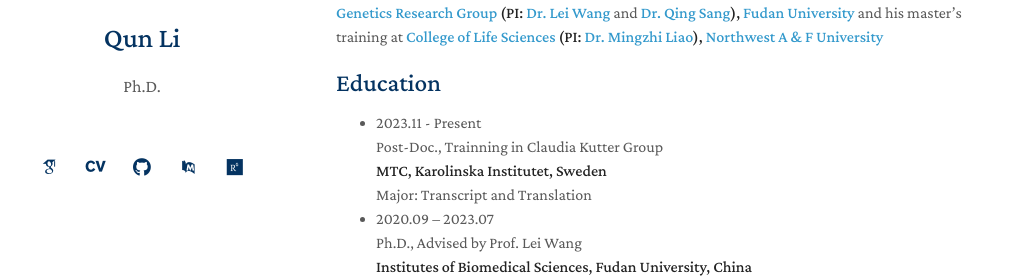
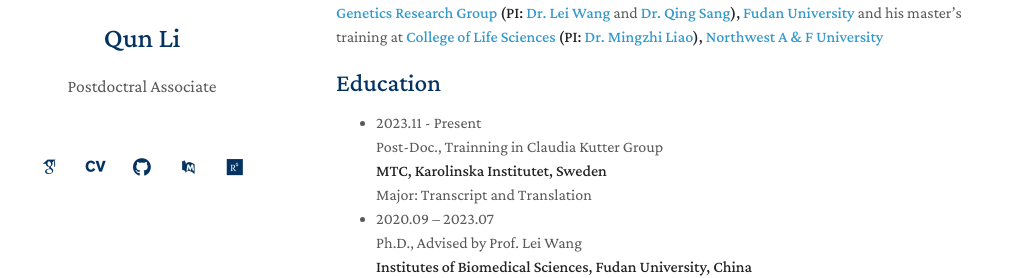
Before and after one commit to liqunbio/liqunbio.github.io, a Jekyll site: the page built from index.md, in a window 1280 px wide. Shown: the part 204-482 px from the top of the page, without its empty margins (134-1150 px from the left). Built offline with Jekyll 4.4.1, drawn with Linux system fonts in a browser that asks for light colours; some web fonts are replaced; comment, search, counter and statistics services are not loaded; our own code applies the rules of GitHub Pages for plain Markdown files.

Commit message:
Update _config.yml

```diff
--- a/_config.yml
+++ b/_config.yml
@@ -1,7 +1,7 @@
 # Basic Information
 title: Qun Li
 motto: Learning is a lifelong process
-position: Ph.D.
+position: Postdoctral Associate
 # lab_group: HRGR
 # lab_group_link: https://reprod-genet.fudan.edu.cn/
 # affiliation: Fudan University
```
